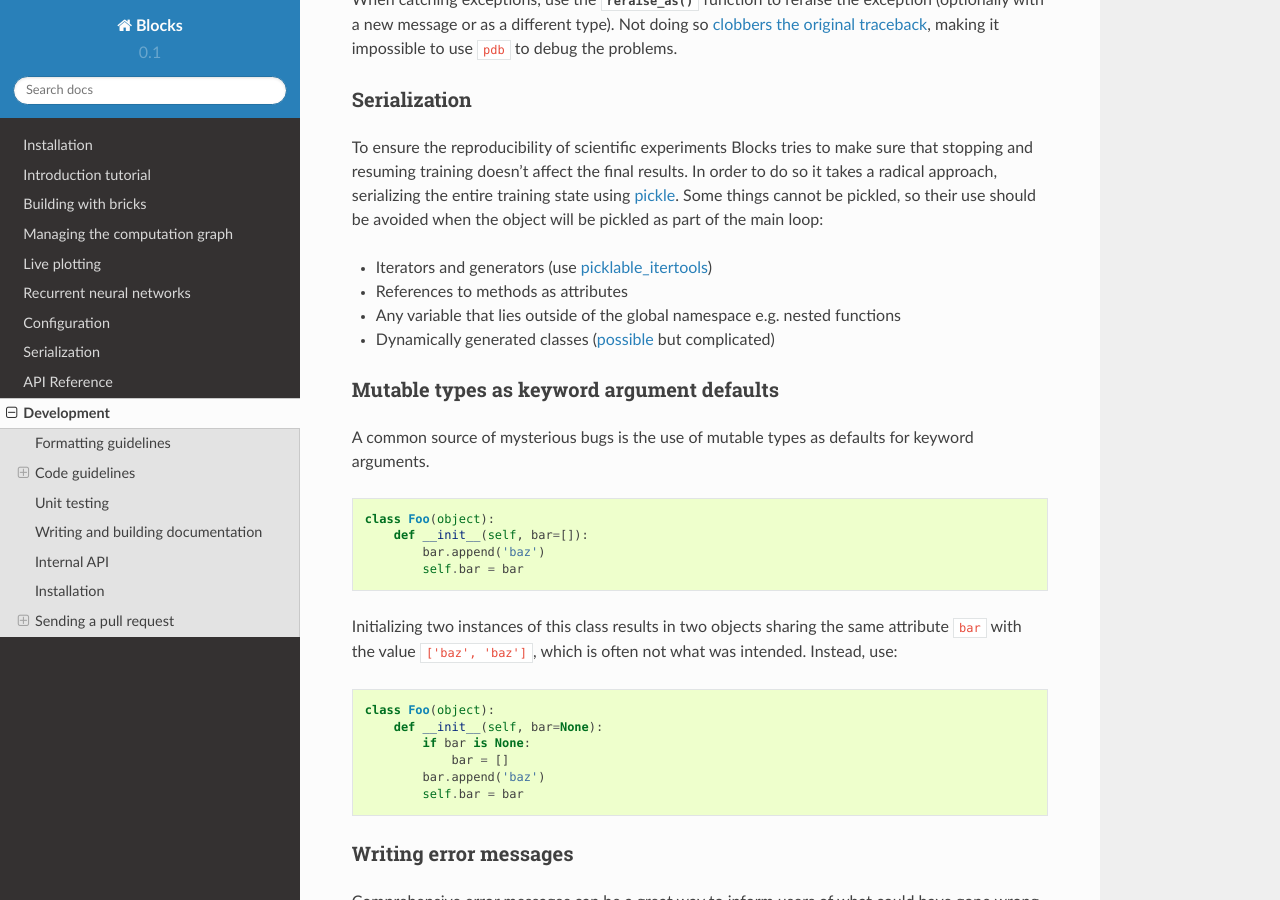
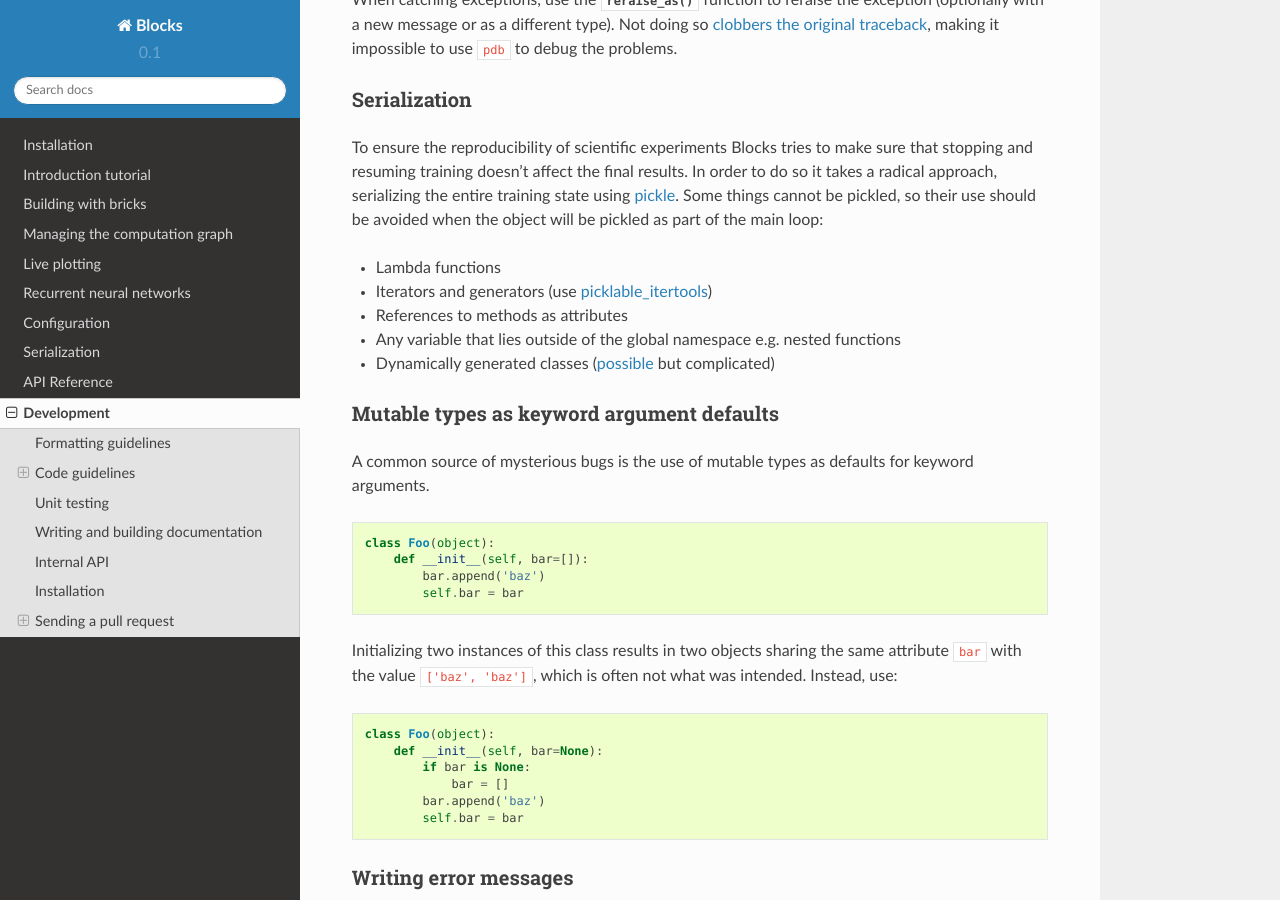
Before and after one commit to mila-iqia/blocks, a Sphinx documentation site: the page built from docs/development/index.rst, in a window 1280 px wide and 900 px high, scrolled down 2399 px. Built offline with Sphinx 7.4.7 and the Read the Docs theme 2.0.0, drawn with Linux system fonts in a browser that asks for light colours.

Commit message:
Update index.rst

```diff
--- a/docs/development/index.rst
+++ b/docs/development/index.rst
@@ -145,6 +145,7 @@ order to do so it takes a radical approach, serializing the entire training
 state using pickle_. Some things cannot be pickled, so their use should be
 avoided when the object will be pickled as part of the main loop:
 
+* Lambda functions
 * Iterators and generators (use picklable_itertools_)
 * References to methods as attributes
 * Any variable that lies outside of the global namespace e.g. nested functions
```
